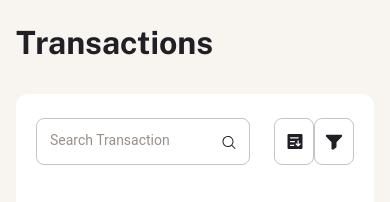
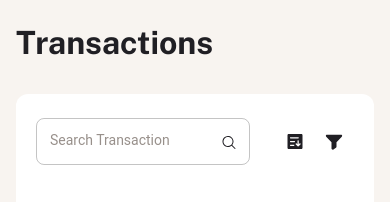
Before and after one commit to PioKl/Personal-Finance-App, a Next.js app: page /transactions in a window 390 px wide. Shown: the top 202 px of the page. Built offline with nearby package versions, Linux system fonts and the light colour scheme.

Commit message:
Styles update

```diff
--- a/assets/styles/globals.css
+++ b/assets/styles/globals.css
@@ -165,9 +165,24 @@
     @apply !border-active !border;
   }
 
+  .mui-select-mobile .MuiOutlinedInput-notchedOutline {
+    @apply !border-0;
+  }
+
   .mui-label .MuiInputLabel-root {
     @apply !text-preset-4 !tracking-preset-4 !leading-preset-4 !font-preset-4 !text-input-placeholder;
     transform: translate(14px, 12px) scale(1) !important;
+  }
+  @media (min-width: 768px) {
+    .mui-label .MuiInputLabel-root {
+      width: clamp(5.5rem, -34.25rem + 82.813vw, 18.75rem);
+    }
+  }
+
+  @media (min-width: 1024px) {
+    .mui-label .MuiInputLabel-root {
+      width: clamp(3.75rem, -48.558rem + 81.731vw, 25rem);
+    }
   }
 
   .mui-label .MuiInputLabel-root.Mui-focused,
@@ -177,11 +192,15 @@
   }
 
   .mui-select .MuiSelect-select {
-    @apply !px-space-250 !py-space-150;
+    @apply !px-space-250 !py-space-150 !text-preset-4 !tracking-preset-4 !leading-preset-4 !font-preset-4;
   }
 
   .mui-select .MuiOutlinedInput-root .MuiOutlinedInput-notchedOutline {
     @apply !rounded-alt;
+  }
+
+  .mui-select-mobile .MuiSelect-select {
+    @apply !px-space-250 !py-space-150 !flex !items-center !justify-center;
   }
 }
 
```
